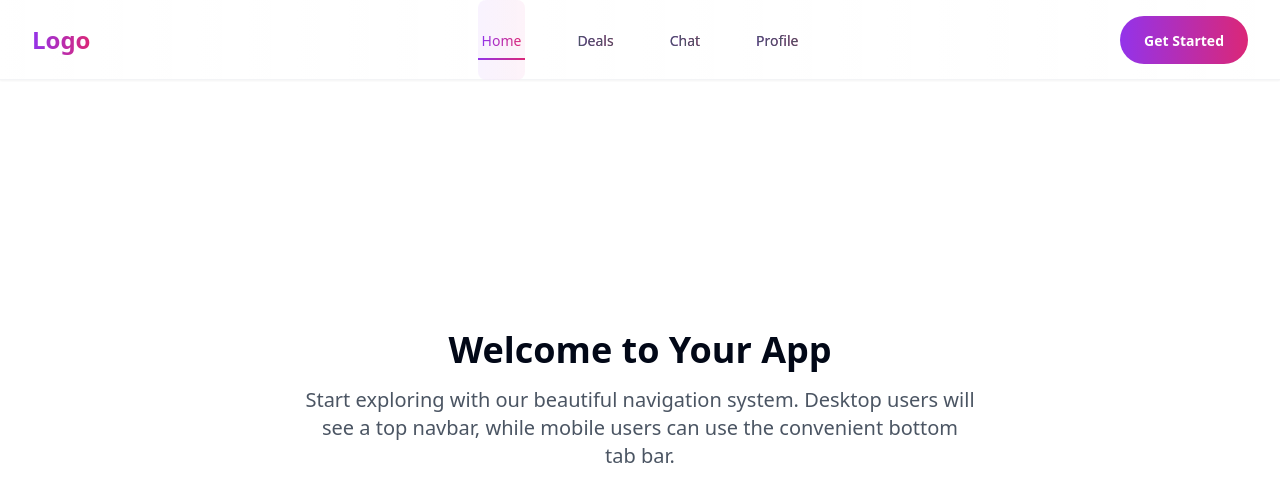
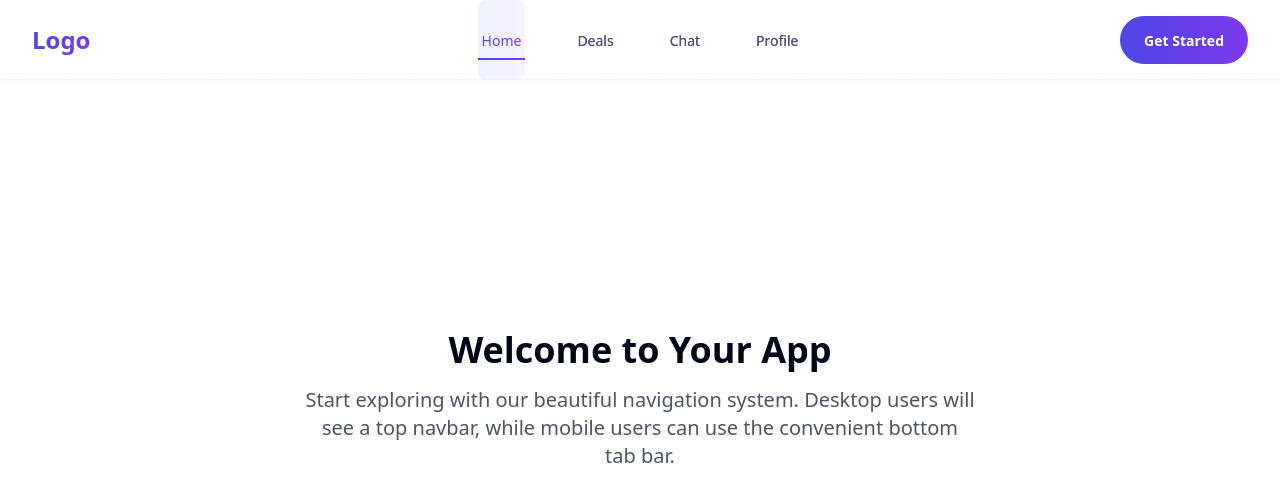
Before and after one commit to tactile-space/tabtastic-nav, a React (Vite) app: page / in a window 1280 px wide. Shown: the top 502 px of the page. Built offline with nearby package versions, Linux system fonts and the light colour scheme.

Commit message:
Refactor navigation design
Updated the design of the navigation components to improve the overall look and feel.  No specific implementation details are included in this commit.

```diff
--- a/src/components/Navigation/DesktopNav.tsx
+++ b/src/components/Navigation/DesktopNav.tsx
@@ -18,7 +18,7 @@ const DesktopNav = () => {
     <nav className="hidden lg:flex fixed top-0 left-0 right-0 h-20 bg-gradient-to-r from-white/90 to-white/80 backdrop-blur-lg z-50 border-b border-gray-100 shadow-sm">
       <div className="max-w-7xl mx-auto px-8 flex items-center justify-between w-full">
         <div className="flex-1">
-          <span className="text-2xl font-bold bg-clip-text text-transparent bg-gradient-to-r from-purple-600 to-pink-600">
+          <span className="text-2xl font-bold bg-clip-text text-transparent bg-gradient-to-r from-indigo-600 to-violet-600">
             Logo
           </span>
         </div>
@@ -33,9 +33,9 @@ const DesktopNav = () => {
             >
               <span
                 className={cn(
-                  "text-sm font-medium transition-all duration-200 group-hover:text-transparent bg-clip-text bg-gradient-to-r from-purple-600 to-pink-600",
+                  "text-sm font-medium transition-all duration-200 group-hover:text-transparent bg-clip-text bg-gradient-to-r from-indigo-600 to-violet-600",
                   location.pathname === link.path
-                    ? "text-transparent bg-clip-text bg-gradient-to-r from-purple-600 to-pink-600"
+                    ? "text-transparent bg-clip-text bg-gradient-to-r from-indigo-600 to-violet-600"
                     : "text-gray-600"
                 )}
               >
@@ -43,7 +43,7 @@ const DesktopNav = () => {
               </span>
               <span
                 className={cn(
-                  "absolute bottom-5 left-0 w-full h-[2px] bg-gradient-to-r from-purple-600 to-pink-600 transform origin-left transition-transform duration-300",
+                  "absolute bottom-5 left-0 w-full h-[2px] bg-gradient-to-r from-indigo-600 to-violet-600 transform origin-left transition-transform duration-300",
                   (location.pathname === link.path || hovered === link.path)
                     ? "scale-x-100"
                     : "scale-x-0"
@@ -51,7 +51,7 @@ const DesktopNav = () => {
               />
               <span
                 className={cn(
-                  "absolute inset-0 rounded-lg -z-10 transition-all duration-300 opacity-0 bg-gradient-to-r from-purple-100/50 to-pink-100/50",
+                  "absolute inset-0 rounded-lg -z-10 transition-all duration-300 opacity-0 bg-gradient-to-r from-indigo-100/50 to-violet-100/50",
                   (location.pathname === link.path || hovered === link.path) && "opacity-100"
                 )}
               />
@@ -63,8 +63,8 @@ const DesktopNav = () => {
             <span className="relative z-10 text-sm font-semibold text-white transition-colors duration-200">
               Get Started
             </span>
-            <div className="absolute inset-0 bg-gradient-to-r from-purple-600 to-pink-600 transition-all duration-200 group-hover:scale-[1.05]" />
-            <div className="absolute inset-0 scale-x-0 group-hover:scale-x-100 transition-transform duration-500 bg-gradient-to-r from-pink-600 to-purple-600" />
+            <div className="absolute inset-0 bg-gradient-to-r from-indigo-600 to-violet-600 transition-all duration-200 group-hover:scale-[1.05]" />
+            <div className="absolute inset-0 scale-x-0 group-hover:scale-x-100 transition-transform duration-500 bg-gradient-to-r from-violet-600 to-indigo-600" />
           </button>
         </div>
       </div>
--- a/src/components/Navigation/MobileNav.tsx
+++ b/src/components/Navigation/MobileNav.tsx
@@ -14,7 +14,7 @@ const MobileNav = () => {
   ];
 
   return (
-    <nav className="lg:hidden fixed bottom-4 left-4 right-4 h-16 bg-white backdrop-blur-xl z-50 rounded-2xl shadow-[0_0_40px_rgba(0,0,0,0.08)] border border-gray-100">
+    <nav className="lg:hidden fixed bottom-4 left-4 right-4 h-16 bg-gradient-to-r from-white/80 to-white/60 backdrop-blur-xl z-50 rounded-2xl shadow-[0_8px_32px_rgba(0,0,0,0.08)] border border-white/20">
       <div className="grid grid-cols-4 h-full relative">
         {tabs.map(({ icon: Icon, label, path }) => (
           <Link
@@ -23,8 +23,8 @@ const MobileNav = () => {
             className={cn(
               "flex flex-col items-center justify-center space-y-1 transition-all duration-200 relative group",
               location.pathname === path
-                ? "text-transparent bg-clip-text bg-gradient-to-r from-purple-600 to-pink-600"
-                : "text-gray-400 hover:text-gray-600"
+                ? "text-transparent bg-clip-text bg-gradient-to-r from-indigo-600 to-violet-600"
+                : "text-gray-500 hover:text-gray-800"
             )}
           >
             <Icon
@@ -32,7 +32,7 @@ const MobileNav = () => {
               className={cn(
                 "transition-all duration-200 group-hover:scale-110",
                 location.pathname === path && "scale-110 stroke-[2.5px]",
-                !location.pathname.includes(path) && "group-hover:stroke-gray-600"
+                !location.pathname.includes(path) && "group-hover:stroke-gray-800"
               )}
               style={{
                 stroke: location.pathname === path ? "url(#gradient)" : undefined,
@@ -40,14 +40,14 @@ const MobileNav = () => {
             />
             <span className="text-xs font-medium">{label}</span>
             {location.pathname === path && (
-              <span className="absolute -bottom-4 left-1/2 w-12 h-1 -translate-x-1/2 rounded-full bg-gradient-to-r from-purple-600 to-pink-600" />
+              <span className="absolute -bottom-4 left-1/2 w-12 h-1 -translate-x-1/2 rounded-full bg-gradient-to-r from-indigo-600 to-violet-600" />
             )}
           </Link>
         ))}
         <svg width="0" height="0" className="absolute">
           <linearGradient id="gradient" x1="0%" y1="0%" x2="100%" y2="0%">
-            <stop offset="0%" stopColor="#9333EA" />
-            <stop offset="100%" stopColor="#EC4899" />
+            <stop offset="0%" stopColor="#4F46E5" />
+            <stop offset="100%" stopColor="#7C3AED" />
           </linearGradient>
         </svg>
       </div>
```
